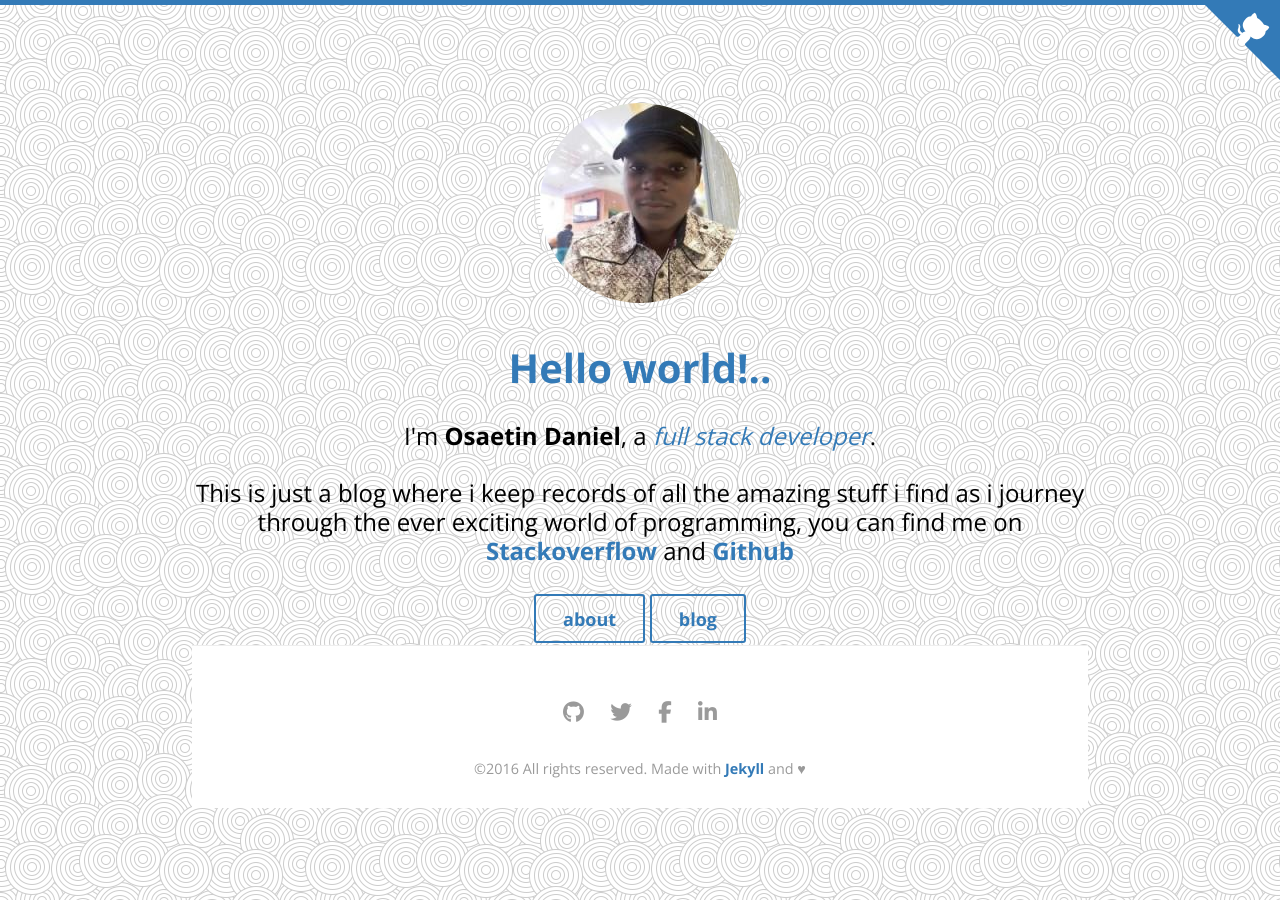
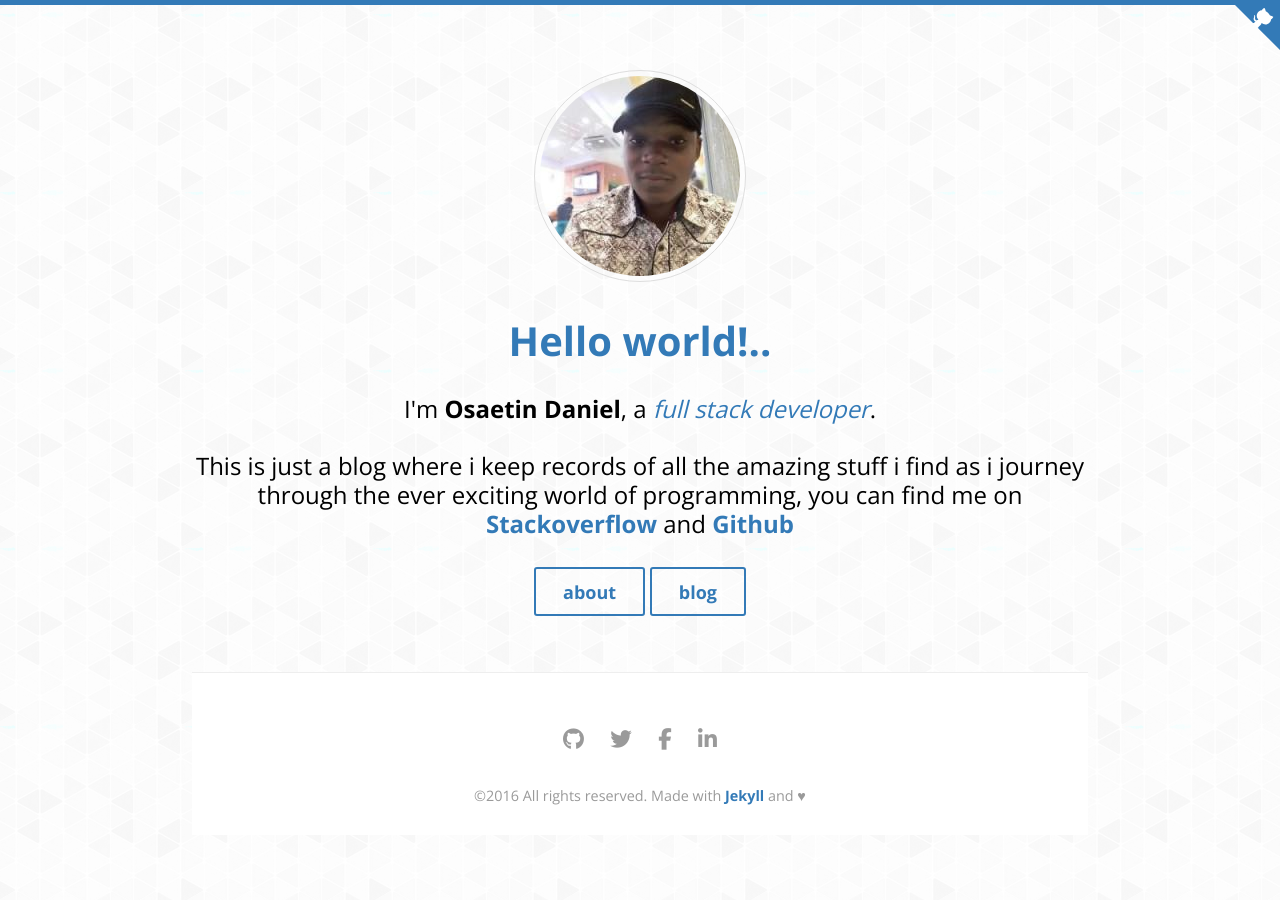
Before and after one commit to danidee10/danidee10.github.io, a Jekyll site: the page built from index.html, in a window 1280 px wide. Built offline with Jekyll 4.4.1, drawn with Linux system fonts in a browser that asks for light colours; nearby versions of some CDN libraries.

Commit message:
improved overall feel of the site

```diff
--- a/_includes/footer.html
+++ b/_includes/footer.html
@@ -13,7 +13,7 @@
 </footer>
 
 
-<a href="https://github.com/danidee10" target="_blank" class="github-corner"><svg width="80" height="80" viewBox="0 0 250 250" style="fill:#337ab7; color:#fff; position: absolute; top: 0; border: 0; right: 0;"><path d="M0,0 L115,115 L130,115 L142,142 L250,250 L250,0 Z"></path><path d="M128.3,109.0 C113.8,99.7 119.0,89.6 119.0,89.6 C122.0,82.7 120.5,78.6 120.5,78.6 C119.2,72.0 123.4,76.3 123.4,76.3 C127.3,80.9 125.5,87.3 125.5,87.3 C122.9,97.6 130.6,101.9 134.4,103.2" fill="currentColor" style="transform-origin: 130px 106px;" class="octo-arm"></path><path d="M115.0,115.0 C114.9,115.1 118.7,116.5 119.8,115.4 L133.7,101.6 C136.9,99.2 139.9,98.4 142.2,98.6 C133.8,88.0 127.5,74.4 143.8,58.0 C148.5,53.4 154.0,51.2 159.7,51.0 C160.3,49.4 163.2,43.6 171.4,40.1 C171.4,40.1 176.1,42.5 178.8,56.2 C183.1,58.6 187.2,61.8 190.9,65.4 C194.5,69.0 197.7,73.2 200.1,77.6 C213.8,80.2 216.3,84.9 216.3,84.9 C212.7,93.1 206.9,96.0 205.4,96.6 C205.1,102.4 203.0,107.8 198.3,112.5 C181.9,128.9 168.3,122.5 157.7,114.1 C157.9,116.9 156.7,120.9 152.7,124.9 L141.0,136.5 C139.8,137.7 141.6,141.9 141.8,141.8 Z" fill="currentColor" class="octo-body"></path></svg></a>
+<a href="https://github.com/danidee10" target="_blank" class="github-corner"><svg width="50" height="50" viewBox="0 0 250 250" style="fill:#337ab7; color:#fff; position: absolute; top: 0; border: 0; right: 0;"><path d="M0,0 L115,115 L130,115 L142,142 L250,250 L250,0 Z"></path><path d="M128.3,109.0 C113.8,99.7 119.0,89.6 119.0,89.6 C122.0,82.7 120.5,78.6 120.5,78.6 C119.2,72.0 123.4,76.3 123.4,76.3 C127.3,80.9 125.5,87.3 125.5,87.3 C122.9,97.6 130.6,101.9 134.4,103.2" fill="currentColor" style="transform-origin: 130px 106px;" class="octo-arm"></path><path d="M115.0,115.0 C114.9,115.1 118.7,116.5 119.8,115.4 L133.7,101.6 C136.9,99.2 139.9,98.4 142.2,98.6 C133.8,88.0 127.5,74.4 143.8,58.0 C148.5,53.4 154.0,51.2 159.7,51.0 C160.3,49.4 163.2,43.6 171.4,40.1 C171.4,40.1 176.1,42.5 178.8,56.2 C183.1,58.6 187.2,61.8 190.9,65.4 C194.5,69.0 197.7,73.2 200.1,77.6 C213.8,80.2 216.3,84.9 216.3,84.9 C212.7,93.1 206.9,96.0 205.4,96.6 C205.1,102.4 203.0,107.8 198.3,112.5 C181.9,128.9 168.3,122.5 157.7,114.1 C157.9,116.9 156.7,120.9 152.7,124.9 L141.0,136.5 C139.8,137.7 141.6,141.9 141.8,141.8 Z" fill="currentColor" class="octo-body"></path></svg></a>
 
 <script src="//code.jquery.com/jquery-1.11.3.min.js"></script>
 <script>
--- a/index.html
+++ b/index.html
@@ -4,7 +4,7 @@ title: Osaetin Daniel's Blog
 
 {% include header.html %}
 
-  <body class="home">
+  <body class="home" style="background-image: url(images/bg-pattern.png)">
 
     <section class="hero">
 
@@ -19,6 +19,7 @@ title: Osaetin Daniel's Blog
 
         <a href="about" class="btn btn-ghost">about</a>
         <a href="blog" class="btn btn-ghost">blog</a>
+        <br /><br /><br />
 
         {% include footer.html %}
 
```
Also changed, not shown: _includes/main.css, images/Preview.png (deleted), images/bg-pattern.png, images/bg-pattern1.png.png (added), 13 other files.
